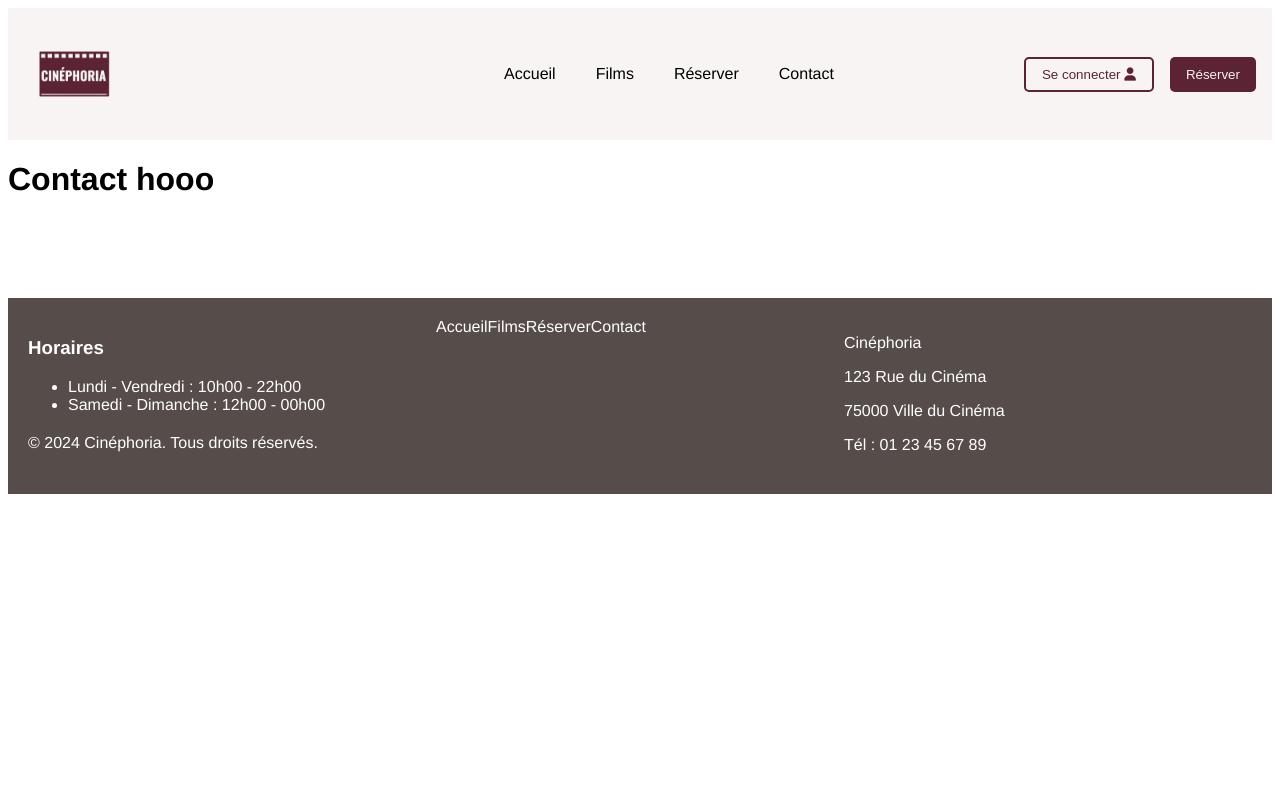
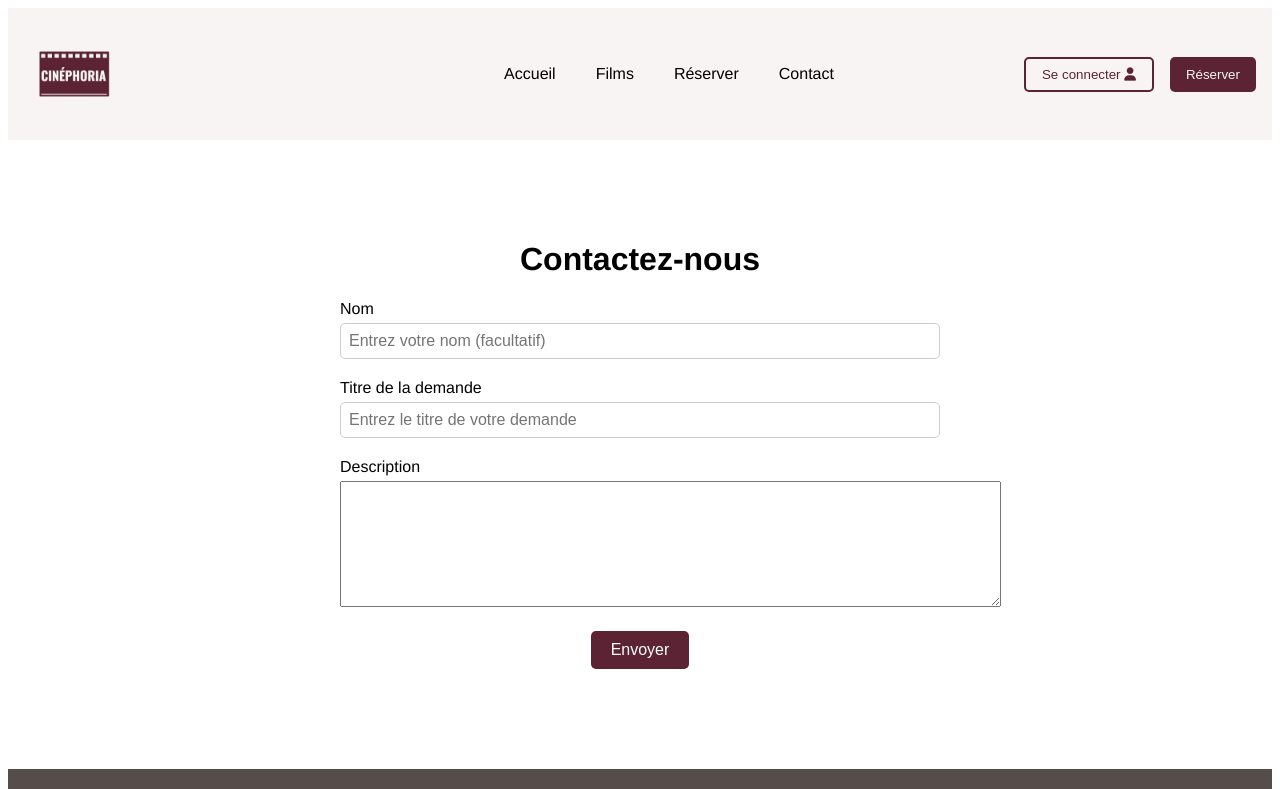
Before and after one commit to Ababinot/Projet_cin-phoria, a Vue app: page /contact in a window 1280 px wide. Shown: the top 789 px of the page. Built offline with nearby package versions, Linux system fonts and the light colour scheme.

Commit message:
Page contact

```diff
--- /dev/null
+++ b/src/assets/js/ContactInfo.js
@@ -0,0 +1,18 @@
+export default {
+    data() {
+      return {
+        nom: '',
+        titre: '',
+        description: '',
+      };
+    },
+    methods: {
+      envoyer() {
+        // Vous pouvez ajouter ici la logique de connexion, comme l'envoi des données au serveur
+        console.log('Nom:', this.nom);
+        console.log('titre:', this.titre);
+        console.log('description:', this.description);
+        // Vous pouvez également ajouter des validations supplémentaires avant d'envoyer les données
+      }
+    }
+  };
--- /dev/null
+++ b/src/assets/styles/ContactInfo.css
@@ -0,0 +1,41 @@
+.contact {
+    padding-top: 80px;
+    margin: auto;
+    text-align: center;
+    max-width: 600px; /* Optionnel : pour limiter la largeur du contenu */
+}
+
+.input-group {
+    margin-bottom: 20px;
+    width: 100%;
+}
+
+label {
+    display: block;
+    margin-bottom: 5px;
+    text-align: left; /* Alignement du texte du label à gauche */
+}
+
+input {
+    width: 100%;
+    padding: 8px;
+    font-size: 16px;
+    border-radius: 5px;
+    border: 1px solid #ccc;
+    box-sizing: border-box;
+}
+
+.buttonCo {
+    padding: 10px 20px;
+    font-size: 16px;
+    background-color: var(--couleur-principale);
+    color: #fff;
+    border: none;
+    border-radius: 5px;
+    cursor: pointer;
+}
+
+.buttonCo:hover {
+    background-color: var(--couleur-secondaire);
+    color: var(--couleur-tertiaire);
+}
--- a/src/components/ContactInfo.vue
+++ b/src/components/ContactInfo.vue
@@ -1,16 +1,41 @@
 <template>
-    <div class="Contact">
-      <h1>Contact hooo</h1>
+    <div class="contact">
+      <h1>Contactez-nous</h1>
 
+      <!-- Champ Nom (facultatif) -->
+      <div class="input-group">
+        <label for="nom">Nom</label>
+        <input type="text" id="nom" v-model="nom" placeholder="Entrez votre nom (facultatif)" />
+      </div>
+
+      <!-- Champ Titre de la demande -->
+      <div class="input-group">
+        <label for="titre">Titre de la demande</label>
+        <input type="text" id="titre" v-model="titre" placeholder="Entrez le titre de votre demande" required />
+      </div>
+
+      <!-- Champ Description -->
+      <div class="input-group">
+        <label for="description">Description</label>
+        <textarea id="description" v-model="description" placeholder="" rows="8" cols="80" required></textarea>
+      </div>
+
+      <!-- Bouton Envoyer -->
+      <button class="buttonCo" @click="envoyer">Envoyer</button>
     </div>
   </template>
 
 <script>
+import ContactInfoData from '@/assets/js/ContactInfo.js'; // Importation des données exportées depuis PageAccueil.js
 export default {
-
+    name: 'ContactUser',
+    data() {
+        return ContactInfoData.data(); // Utilisation des données exportées
+    },
+    methods: ContactInfoData.methods, // Utilisation des méthodes exportées
 };
 </script>
 
 <style scoped>
-
+@import '@/assets/styles/ContactInfo.css';
 </style>
```
Lines whose indentation alone changed are shown as unchanged.
